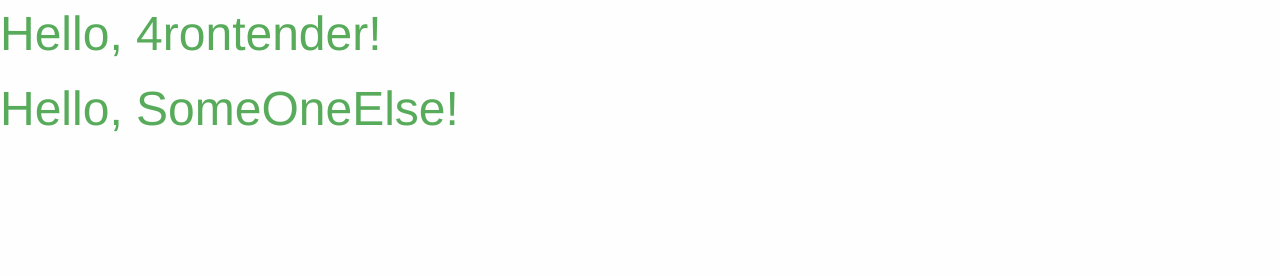
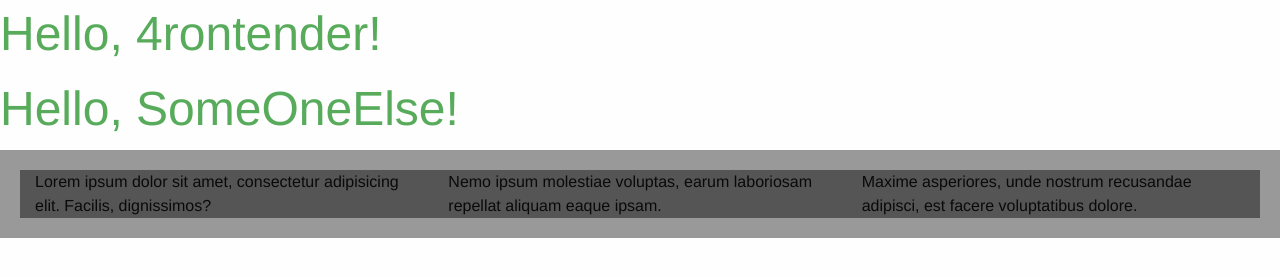
Before and after one commit to RinatValiullov/foundation6_train, a website: page index.html in a window 1280 px wide. Drawn offline with nearby package versions, Linux system fonts and the light colour scheme.

Commit message:
play with flexbox ytilities a little

```diff
--- a/index.html
+++ b/index.html
@@ -13,6 +13,12 @@
     <h1>Hello, 4rontender!</h1>
 		<h1>Hello, SomeOneElse!</h1>
 
+    <div class="wr grid-x grid-padding-x">
+      <div class="box cell  small-4">Lorem ipsum dolor sit amet, consectetur adipisicing elit. Facilis, dignissimos?</div>
+      <div class="box cell  small-4">Nemo ipsum molestiae voluptas, earum laboriosam repellat aliquam eaque ipsam.</div>
+      <div class="box cell  small-4">Maxime asperiores, unde nostrum recusandae adipisci, est facere voluptatibus dolore.</div>
+    </div>
+
     <script src="node_modules/jquery/dist/jquery.min.js"></script>
     <script src="node_modules/what-input/dist/what-input.js"></script>
     <script src="node_modules/foundation-sites/dist/js/foundation.js"></script>
--- a/style.css
+++ b/style.css
@@ -5,4 +5,14 @@
  * Licensed under MIT Open Source
  */
 h1 {
-  color: rgba(45, 150, 50, 0.8); }
+  color: rgba(45, 150, 50, 0.8);
+}
+
+.wr {
+  background: #999;
+  width: 800;
+  padding: 20px;
+}
+.wr .box {
+  background: #555;
+}
```
